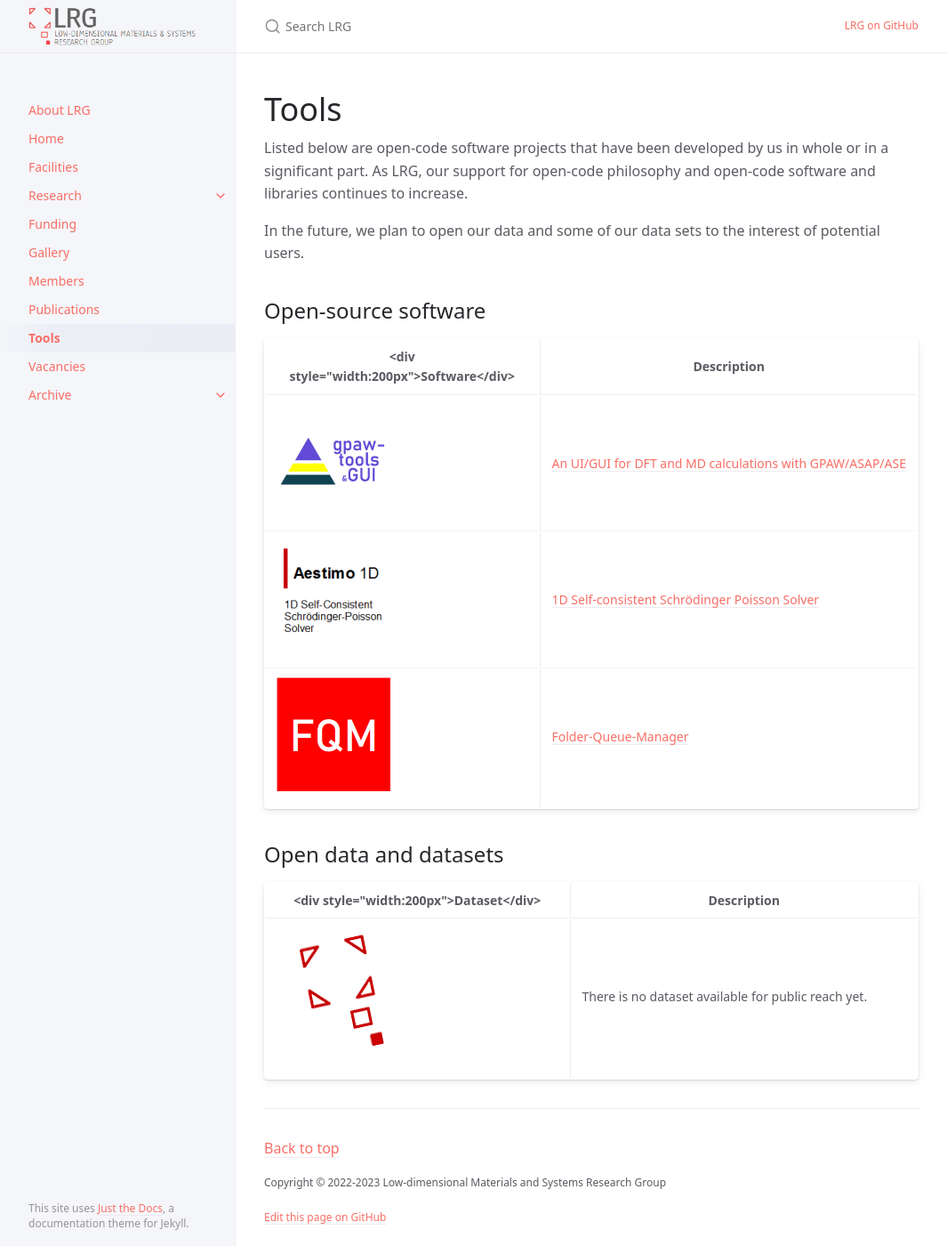
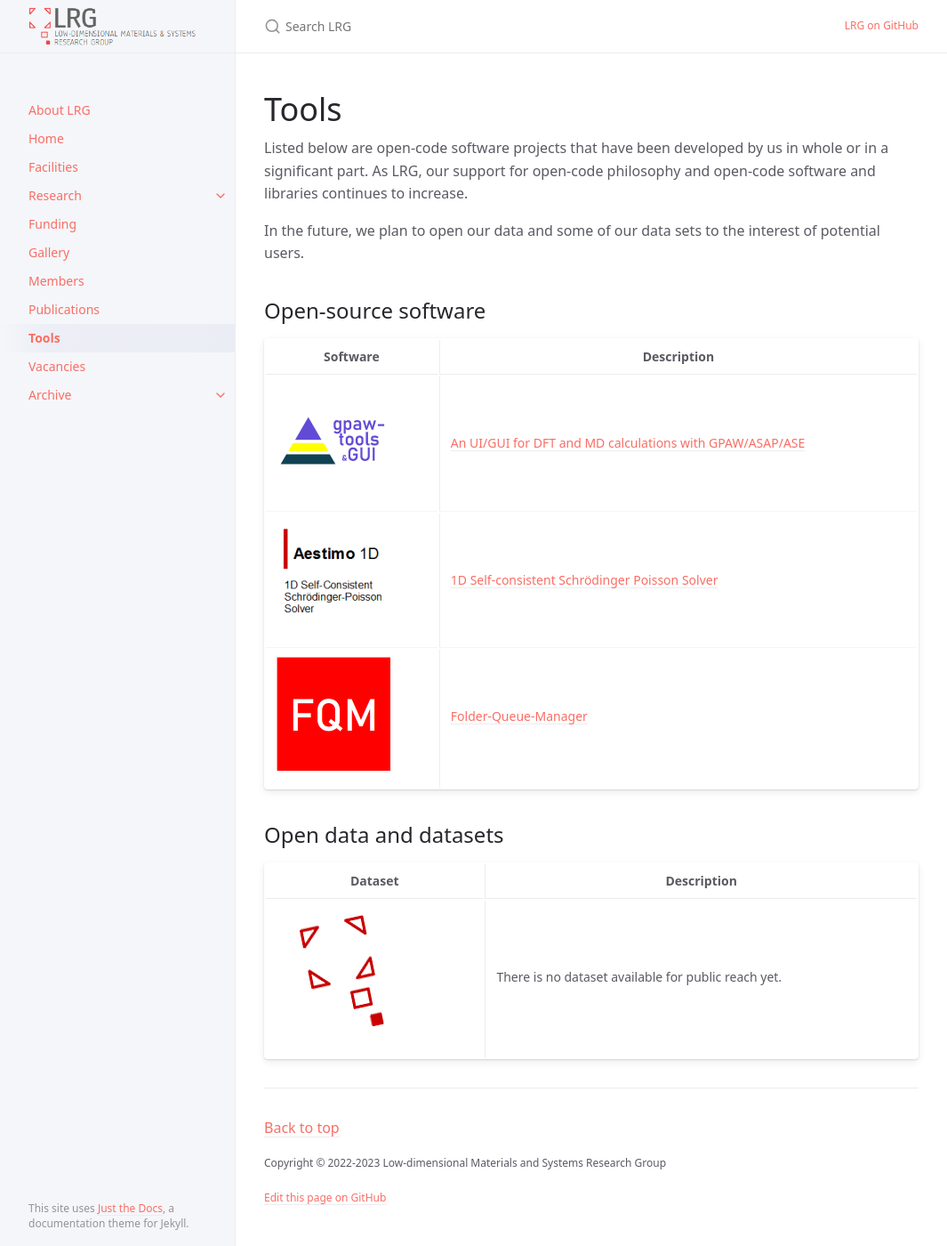
Before and after one commit to lrgresearch/2022, a Jekyll site: the page built from docs/tools.md, in a window 1280 px wide and 1400 px high. Shown: the whole window at 89% size, without its empty margins (107-1172 px from the left). Built offline with Jekyll 4.4.1, drawn with Linux system fonts in a browser that asks for light colours.

Commit message:
Update tools.md

```diff
--- a/docs/tools.md
+++ b/docs/tools.md
@@ -12,7 +12,7 @@ In the future, we plan to open our data and some of our data sets to the interes
 
 ## Open-source software
 
-| <div style="width:200px">Software</div> | Description                           |
+| Software| Description                           |
 | -------------------------------------- | ------------------------------------ |
 | ![gpaw-tools](../../assets/images/gpaw-tools.png) | [An UI/GUI for DFT and MD calculations with GPAW/ASAP/ASE](https://www.lrgresearch.org/gpaw-tools) |
 | ![Aestimo1D](../../assets/images/aestimosmall.gif) | [1D Self-consistent Schrödinger Poisson Solver](https://www.aestimosolver.org) |
@@ -20,6 +20,6 @@ In the future, we plan to open our data and some of our data sets to the interes
 
 ## Open data and datasets
 
-| <div style="width:200px">Dataset</div> | Description                           |
+| Dataset | Description                           |
 | -------------------------------------- | ------------------------------------ |
 | ![notavailable](../../assets/images/members/nopic.png) | There is no dataset available for public reach yet. |
```
